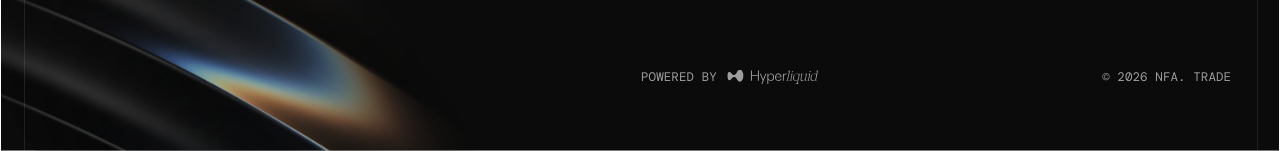
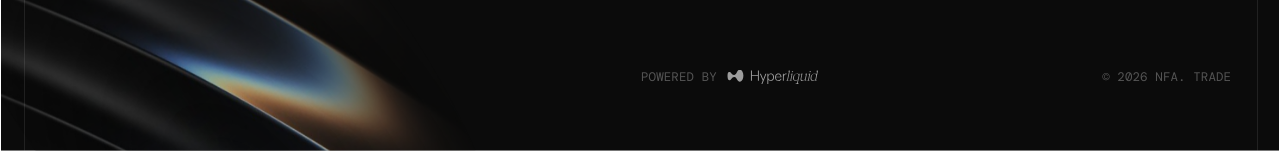
Before and after one commit to PIXELUPLABS/anoncoin, a Next.js app: page / in a window 1280 px wide. Shown: the part 4117-4268 px from the top of the page. Built offline with nearby package versions, Linux system fonts and the light colour scheme.

Commit message:
changes for footer and meta description and title

```diff
--- a/app/layout.tsx
+++ b/app/layout.tsx
@@ -42,8 +42,9 @@ const interDisplay = localFont({
 });
 
 export const metadata: Metadata = {
-  title: "Create Next App",
-  description: "Generated by create next app",
+  title: "Anoncoin",
+  description:
+    "Anoncoin is the lightning-fast trading terminal for Hyperliquid, bringing market intelligence straight to your chart across stocks, crypto, commodities, and indices.",
 };
 
 export default function RootLayout({ children }: LayoutProps<"/">) {
--- a/modules/landing/components/footer-section.tsx
+++ b/modules/landing/components/footer-section.tsx
@@ -64,7 +64,7 @@ export function FooterSection() {
           <div className="w-1/2" />
           <div className="flex w-1/2 items-center justify-between">
             <div className="flex items-center gap-3">
-              <span className="font-dm-mono text-[14px] leading-none font-normal tracking-[0.01em] text-[#FFFFFF99] uppercase">
+              <span className="font-dm-mono text-[14px] leading-none font-normal tracking-[0.01em] text-[#FFFFFF4D] uppercase">
                 Powered By
               </span>
               <Image
@@ -76,7 +76,7 @@ export function FooterSection() {
                 className="h-4 w-auto opacity-60"
               />
             </div>
-            <span className="font-dm-mono text-[14px] leading-none font-normal tracking-[0.01em] text-[#FFFFFF99] uppercase">
+            <span className="font-dm-mono text-[14px] leading-none font-normal tracking-[0.01em] text-[#FFFFFF4D] uppercase">
               &copy; 2026 NFA. Trade
             </span>
           </div>
--- a/modules/landing/components/mobile/footer-section.tsx
+++ b/modules/landing/components/mobile/footer-section.tsx
@@ -52,7 +52,7 @@ export function MobileFooterSection() {
           </p>
         </div>
         <div className="mt-14 flex flex-wrap items-center gap-3">
-          <span className="font-dm-mono text-[14px] leading-none font-normal tracking-[0.01em] text-[#FFFFFF99] uppercase">
+          <span className="font-dm-mono text-[14px] leading-none font-normal tracking-[0.01em] text-[#FFFFFF4D] uppercase">
             Powered By
           </span>
           <Image
@@ -63,7 +63,7 @@ export function MobileFooterSection() {
             draggable={false}
             className="h-4 w-auto opacity-60"
           />
-          <span className="font-dm-mono text-[14px] leading-none font-normal tracking-[0.01em] text-[#FFFFFF99] uppercase">
+          <span className="font-dm-mono text-[14px] leading-none font-normal tracking-[0.01em] text-[#FFFFFF4D] uppercase">
             &copy; 2026 NFA. Trade
           </span>
         </div>
```
